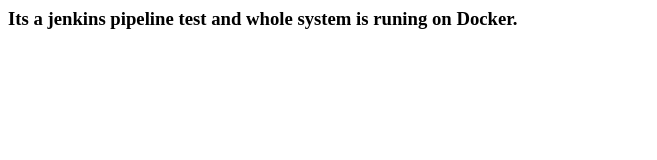
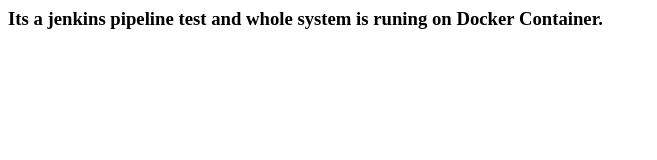
Before and after one commit to Jawad57903/pipelineTest, a plain HTML site: page src/index.html in a window 1280 px wide. Shown: the whole page, without its empty margins (0-657 px from the left). Drawn offline with Linux system fonts and the light colour scheme.

Commit message:
changes in html file from local pc

```diff
--- a/src/index.html
+++ b/src/index.html
@@ -4,7 +4,7 @@
 
 <body>
 
-<h3>Its a jenkins pipeline test and whole system is runing on Docker.</h3>
+<h3>Its a jenkins pipeline test and whole system is runing on Docker Container.</h3>
 
 </body>
 </html>
```
